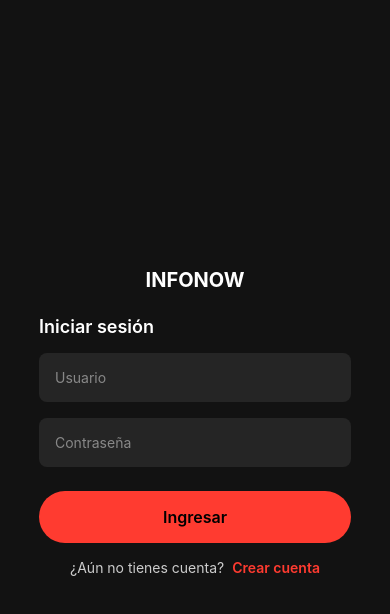
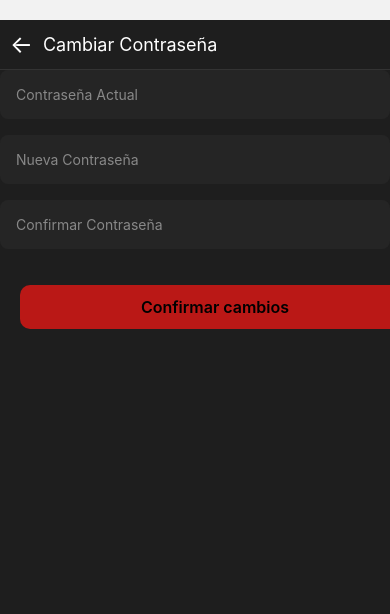
Before and after one commit to JosueGarcia-UDB/news-react-native, a React Native app: screen /CambiarContrasenia in a window 390 px wide. Shown: the top 614 px of the page. Built offline with nearby package versions, Linux system fonts and the light colour scheme.

Commit message:
vista de nueva contraseña agregada

```diff
--- a/App.js
+++ b/App.js
@@ -15,6 +15,7 @@ import SplashScreen from './src/screens/auth/SplashScreen';
 import Login from './src/screens/auth/Login';
 import Registro from './src/screens/auth/Registro';
 import EditarPerfil from './src/screens/EditarPerfil';
+import CambiarContrasenia from './src/screens/CambiarContrasenia';
 import { colores } from './src/styles/globales';
 
 const Tab = createBottomTabNavigator();
@@ -90,6 +91,7 @@ export default function App() {
           <Stack.Screen name="MainApp" component={Tabs} />
           <Stack.Screen name="Configuracion" component={Configuracion} />
           <Stack.Screen name="EditarPerfil" component={EditarPerfil} />
+          <Stack.Screen name="CambiarContrasenia" component={CambiarContrasenia} />
         </Stack.Navigator>
       </NavigationContainer>
     </SafeAreaProvider>
--- /dev/null
+++ b/src/screens/CambiarContrasenia.jsx
@@ -0,0 +1,138 @@
+import React, { useState } from 'react';
+import { View, Text, StyleSheet, TouchableOpacity , Platform} from 'react-native';
+import { useNavigation } from '@react-navigation/native';
+import AuthInput from '../components/AuthInput';
+import AuthButton from '../components/AuthButton';
+import { ScrollView } from 'react-native';
+import {colores, tipografia, espaciados, estilosComunes} from '../styles/globales';
+import { SafeAreaView } from 'react-native-safe-area-context';
+
+const CambiarContrasenia = () =>{
+    const navigation = useNavigation();
+    const [contrasenia, setContrasenia] = useState('');
+    const [nuevaContrasenia, setNuevaContrasenia] = useState('');
+    const [Confirmarcontrasenia, setConfirmarContrasenia] = useState('');
+
+    const handleGoBack = async () => {
+        navigation.goBack();
+      };
+    return(
+        <SafeAreaView style={styles.contenedor}>
+            <View style={styles.cabecera}>
+                <TouchableOpacity
+                    style={styles.botonAtras}
+                    onPress={handleGoBack}
+                >
+                    <Text style={styles.iconoAtras}>←</Text>
+                    <Text style={styles.textoAtras}>Cambiar Contraseña</Text>
+                </TouchableOpacity>
+                </View>
+                <ScrollView style={styles.scrollView}>
+                    <AuthInput
+                        placeholder="Contraseña Actual"
+                        value={contrasenia}
+                        onChangeText={setContrasenia}
+                    />
+
+                    <AuthInput
+                        placeholder="Nueva Contraseña"
+                        value={nuevaContrasenia}
+                        onChangeText={setNuevaContrasenia}
+                    />
+
+                    <AuthInput
+                        placeholder="Confirmar Contraseña"
+                        secureTextEntry
+                        value={nuevaContrasenia}
+                        onChangeText={setNuevaContrasenia}
+                    />
+                    <View style={styles.seccion}>
+                <AuthButton
+                title="Confirmar cambios"
+                onPress={handleGoBack
+                }
+                style={[styles.botonConfig, styles.botonCerrarSesion]}
+                />
+            </View>
+        </ScrollView>
+    </SafeAreaView>
+    )
+}
+
+const styles = StyleSheet.create({
+  contenedor: {
+    flex: 1,
+    backgroundColor: '#1E1E1E',
+    marginTop: Platform.OS === "ios" ? 0 : 20
+  },
+  botonConfig: {
+    paddingVertical: 12,
+    borderRadius: 10,
+    alignItems: 'center',
+    marginHorizontal: 20,
+    marginTop: 20,
+  },
+  cabecera: {
+    flexDirection: 'row',
+    alignItems: 'center',
+    padding: 10,
+    borderBottomWidth: 1,
+    borderBottomColor: '#333',
+  },
+  botonAtras: {
+    flexDirection: 'row',
+    alignItems: 'center',
+  },
+  iconoAtras: {
+    fontSize: 24,
+    marginRight: 10,
+    color: 'white',
+  },
+  textoAtras: {
+    fontSize: 18,
+    color: 'white',
+  },
+  scrollView: {
+    flex: 1,
+  },
+  contenido: {
+    padding: 20,
+  },
+  tituloSeccion: {
+    fontSize: 20,
+    fontWeight: 'bold',
+    marginBottom: 20,
+    color: 'white',
+  },
+  categoriaItem: {
+    flexDirection: 'row',
+    alignItems: 'center',
+    marginBottom: 15,
+  },
+  checkboxContainer: {
+    width: 24,
+    height: 24,
+    borderWidth: 1,
+    borderColor: '#555',
+    justifyContent: 'center',
+    alignItems: 'center',
+    marginRight: 10,
+    backgroundColor: '#333',
+  },
+  checkmark: {
+    fontSize: 16,
+    color: 'white',
+  },
+  nombreCategoria: {
+    fontSize: 16,
+    color: 'white',
+  },
+  botonFondoGris: {
+    backgroundColor: '#423E3E',
+  },
+  botonCerrarSesion: {
+    backgroundColor: '#BA1816',
+  },
+});
+
+export default CambiarContrasenia;
--- a/src/screens/Configuracion.jsx
+++ b/src/screens/Configuracion.jsx
@@ -42,7 +42,7 @@ const Configuracion = ({ navigation }) => {
             />
             <AuthButton
               title="Cambiar contraseña"
-              onPress={() => console.log("Cambiar contraseña")}
+              onPress={() => navigation.navigate('CambiarContrasenia')}
               style={[styles.botonConfig, styles.botonFondoGris]}
             />
           </View>
```
Also changed, not shown: src/components/UserProfile.jsx (deleted), src/screens/CambiarContraseña.jsx (deleted), src/screens/NoticiaIndividual.jsx (added).
